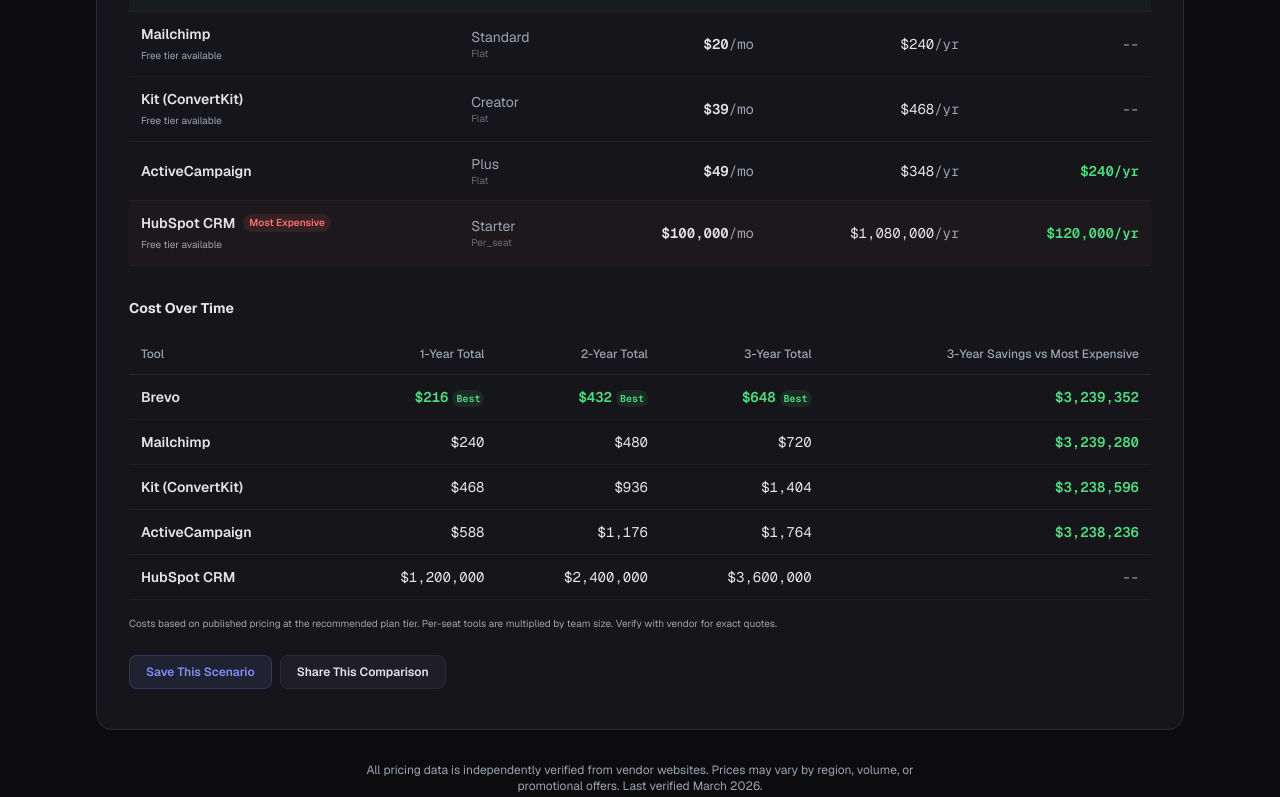
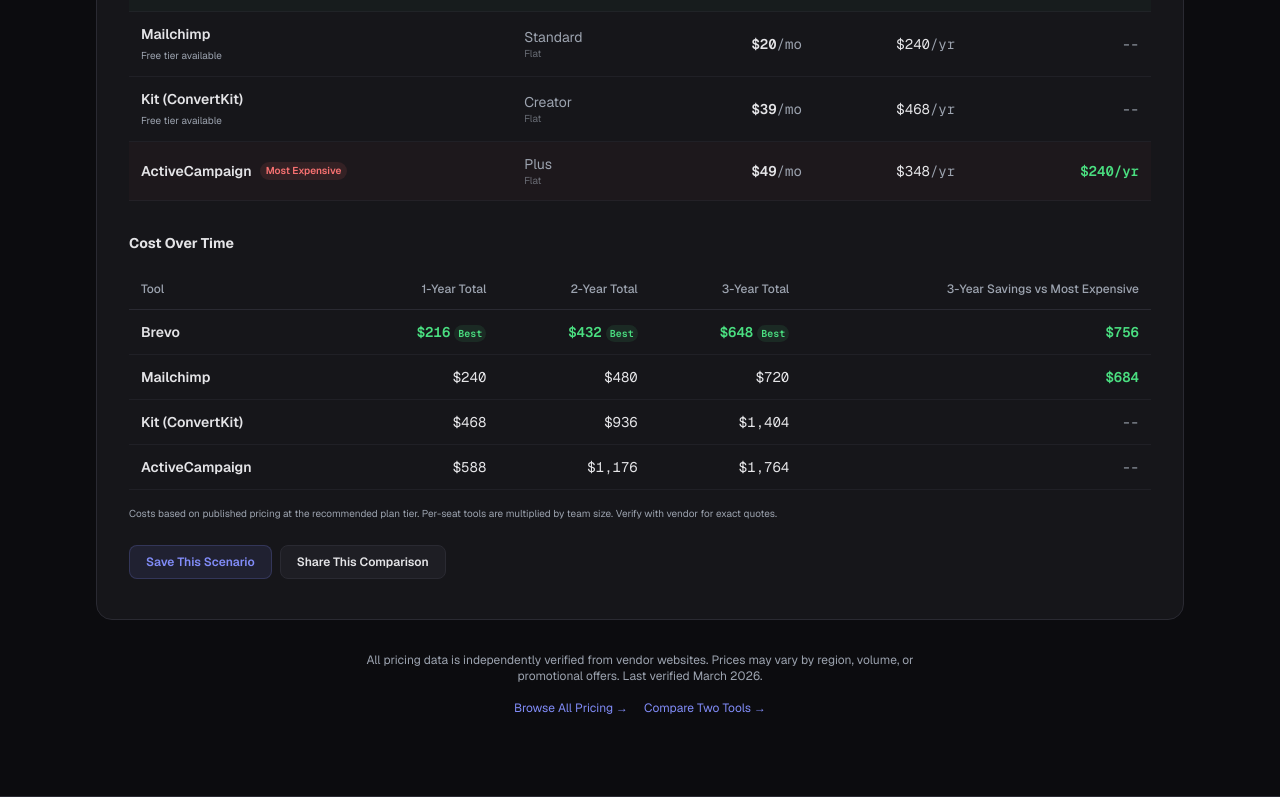
Before and after one commit to shalinder88/sasanova, a Next.js app: page /calculate in a window 1280 px wide. Shown: the part 1433-2230 px from the top of the page. Built offline with nearby package versions, Linux system fonts and the light colour scheme.

Commit message:
CRITICAL FIX: Calculator bugs — HubSpot , annual savings, SSR stacks

```diff
--- a/src/app/calculate/calculator-client.tsx
+++ b/src/app/calculate/calculator-client.tsx
@@ -27,6 +27,18 @@
 }
 
 function bestPlanForScale(tool: Tool, scale: number, categoryType: "crm" | "email" | "automation" | "other"): CostResult | null {
+  // BUG 1 FIX: For email/automation categories, skip tools that are primarily
+  // per_seat (CRM tools cross-listed in email). A tool is per_seat-primary if
+  // its highlighted or first paid plan uses per_seat billing.
+  if (categoryType === "email" || categoryType === "automation") {
+    const hasPerSeatPrimary = tool.pricing.some(
+      (p) => p.billingModel === "per_seat" && (p.highlighted || (p.priceMonthly !== null && p.priceMonthly > 0))
+    );
+    if (hasPerSeatPrimary && tool.categorySlug !== "email-marketing" && tool.categorySlug !== "automation") {
+      return null;
+    }
+  }
+
   const viable = tool.pricing.filter((p) => p.priceMonthly !== null);
   if (viable.length === 0) return null;
 
@@ -35,9 +47,12 @@
     const baseAnnual = plan.priceAnnual;
 
     if (plan.billingModel === "per_seat") {
+      // Only multiply by scale when category is CRM (scale = team size).
+      // For other categories, per_seat plans use 1 seat.
+      const seatCount = categoryType === "crm" ? scale : 1;
       return {
-        monthly: base * scale,
-        annual: baseAnnual !== null ? baseAnnual * scale : null,
+        monthly: base * seatCount,
+        annual: baseAnnual !== null ? baseAnnual * seatCount : null,
       };
     }
     if (plan.billingModel === "usage") {
@@ -56,7 +71,15 @@
   const cost = costForPlan(chosen);
   const monthlyCost = cost.monthly;
   const annualCost = cost.annual;
-  const savings = annualCost !== null ? monthlyCost * 12 - annualCost : null;
+
+  // BUG 2 FIX: Compute annual savings as difference between paying monthly
+  // for 12 months vs the annual price. Use the plan's base prices (not scaled)
+  // for the comparison, then scale.
+  const planMonthly = chosen.priceMonthly ?? 0;
+  const planAnnual = chosen.priceAnnual;
+  const savings = planAnnual !== null && planAnnual > 0
+    ? (monthlyCost * 12) - annualCost!
+    : null;
 
   return {
     tool,
--- a/src/app/calculate/page.tsx
+++ b/src/app/calculate/page.tsx
@@ -62,6 +62,8 @@
     for (const tool of categoryTools) {
       for (const plan of tool.pricing) {
         if (plan.priceMonthly === null) continue;
+        // BUG 3 FIX: Skip free plans so scenarios show cheapest PAID option
+        if (plan.priceMonthly === 0) continue;
         const cost =
           plan.billingModel === "per_seat"
             ? plan.priceMonthly * seats
```
